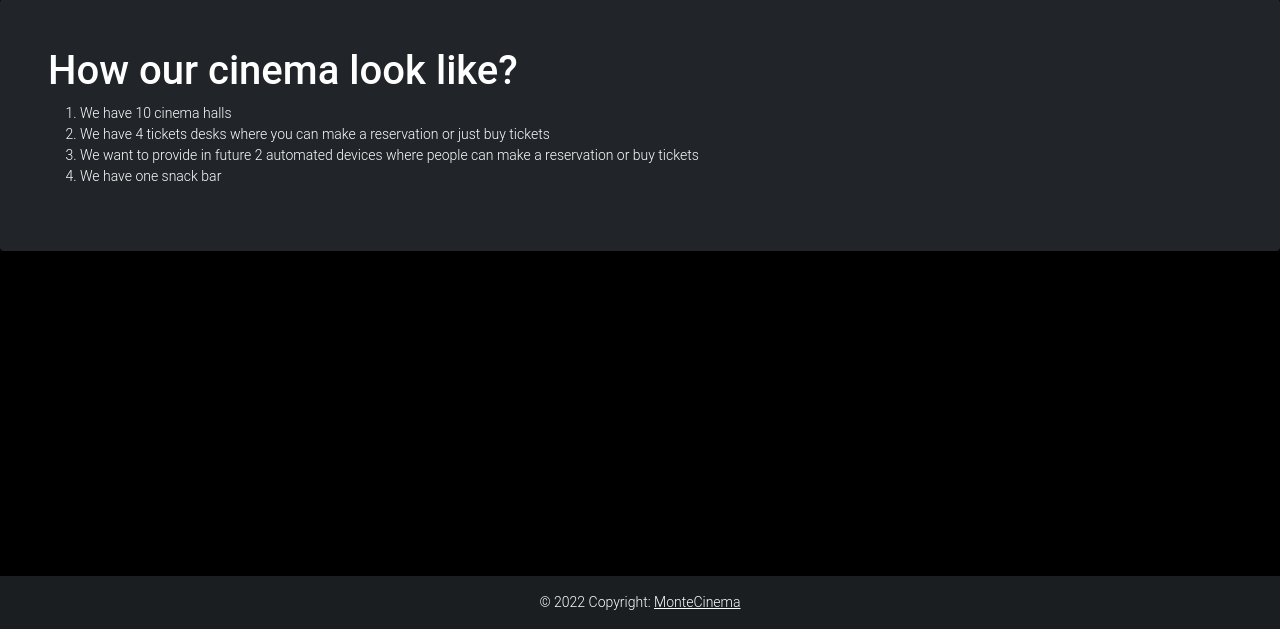
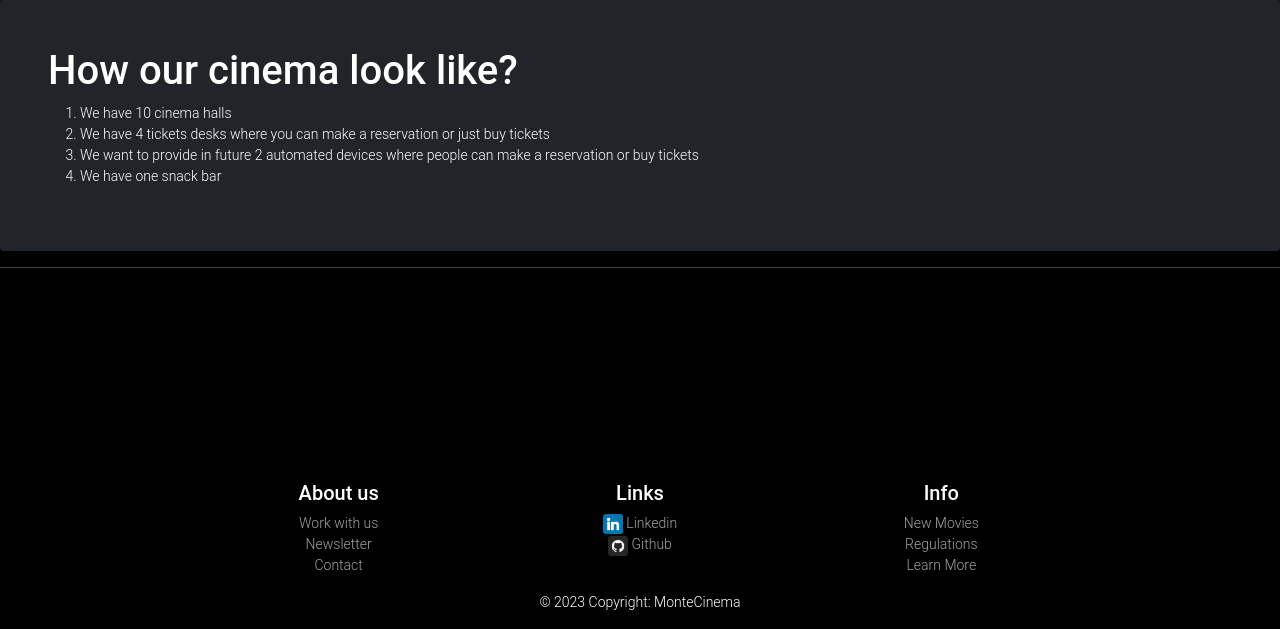
Before and after one commit to danyflorczak/Monte_Cinema, a Rails app: page /about in a window 1280 px wide. Shown: the part 171-800 px from the top of the page. Run offline with Rails 7, Linux system fonts and the light colour scheme; some libraries are stand-ins or nearby versions.

Commit message:
apply new footer style

```diff
--- a/app/assets/stylesheets/application.css
+++ b/app/assets/stylesheets/application.css
@@ -113,3 +113,19 @@
   font-weight: 400 !important;
   font-size: 14px !important;
 }
+footer {
+  background-color: #000 Im !important;
+  font-weight: 300 !important;
+  font-size: 14px !important;
+  padding: 0 !important;
+  text-align: center;
+}
+
+footer a {
+  color: #a2a2a2;
+  text-decoration: none;;
+}
+
+footer a:hover {
+  color: #fff;
+}
--- a/app/views/layouts/_footer.html.erb
+++ b/app/views/layouts/_footer.html.erb
@@ -1,7 +1,34 @@
-<footer class="text-center text-white mt-auto bg-dark">
+<hr>
+<footer class="text-white mt-auto">
   <!-- Copyright -->
+  <div class="row text-padding-center">
+    <div class="col footer-links">
+      <h5> About us </h5>
+      <%= link_to "Work with us", "#" %><br>
+      <%= link_to "Newsletter", "#" %><br>
+      <%= link_to "Contact", "#" %><br>
+    </div>
+    <div class="col footer-links">
+      <h5> Links </h5>
+      <a href="https://www.linkedin.com/in/danyflorczak/">
+        <%= image_tag "linkedin.png", size: "20x20" %>
+        Linkedin
+      </a>
+      <br>
+      <a href="https://github.com/danyflorczak">
+        <%= image_tag "github.png", size: "20x20" %>
+        Github
+      </a>
+    </div>
+    <div class="col footer-links">
+      <h5> Info </h5>
+      <%= link_to "New Movies", movies_path %><br>
+      <%= link_to "Regulations", "#" %><br>
+      <%= link_to "Learn More", about_path %><br>
+    </div>
+  </div>
   <div class="text-center p-3" style="background-color: rgba(0, 0, 0, 0.2);">
-    © 2022 Copyright:
+    © 2023 Copyright:
     <%= link_to "MonteCinema", root_path, class: "text-white" %>
   </div>
   <!-- Copyright -->
```
